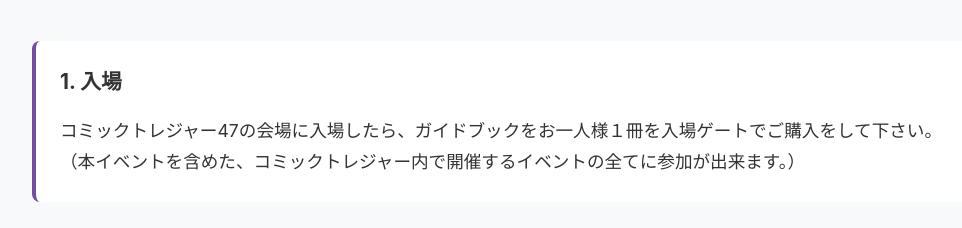
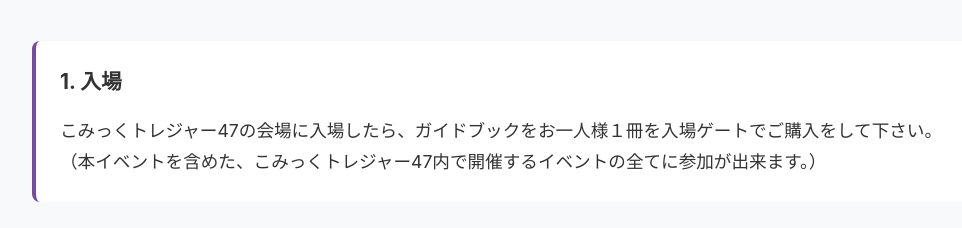
Before and after one commit to aikoikom/gbc_shinoosaka, a Next.js app: page /gbc_shinoosaka/ in a window 1280 px wide. Shown: the part 1970-2198 px from the top of the page, without its empty margins (8-970 px from the left). Built offline with nearby package versions, Linux system fonts and the light colour scheme.

Commit message:
Update GeneralParticipation.tsx

```diff
--- a/components/GeneralParticipation/GeneralParticipation.tsx
+++ b/components/GeneralParticipation/GeneralParticipation.tsx
@@ -9,8 +9,8 @@
           <div className={styles.step}>
             <h3 className={styles.stepTitle}>1. 入場</h3>
             <p>
-              コミックトレジャー47の会場に入場したら、ガイドブックをお一人様１冊を入場ゲートでご購入をして下さい。<br />
-              （本イベントを含めた、コミックトレジャー内で開催するイベントの全てに参加が出来ます。）
+              <a href="https://www.aoboo.jp/event/item/p0087.html">こみっくトレジャー47</a>の会場に入場したら、ガイドブックをお一人様１冊を入場ゲートでご購入をして下さい。<br />
+              （本イベントを含めた、<a href="https://www.aoboo.jp/event/item/p0087.html">こみっくトレジャー47</a>内で開催するイベントの全てに参加が出来ます。）
             </p>
           </div>
           <div className={styles.step}>
```
